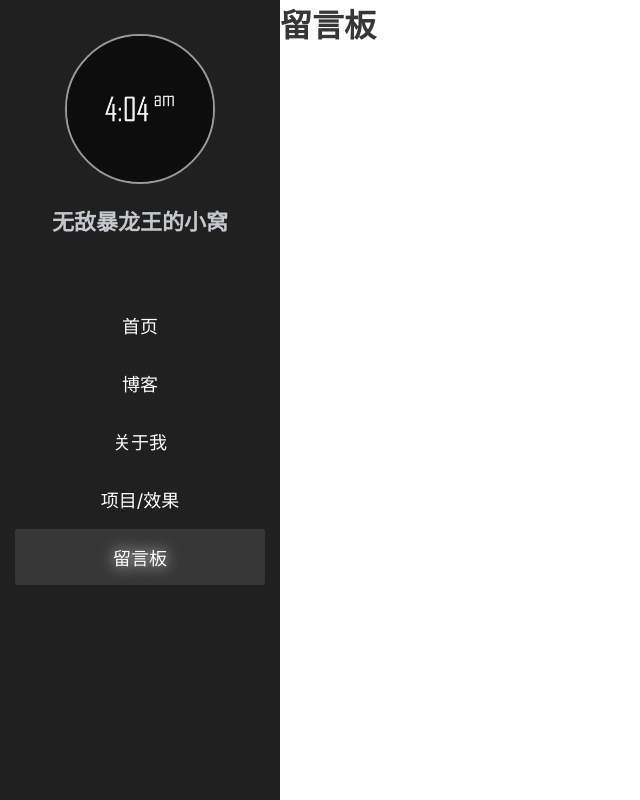
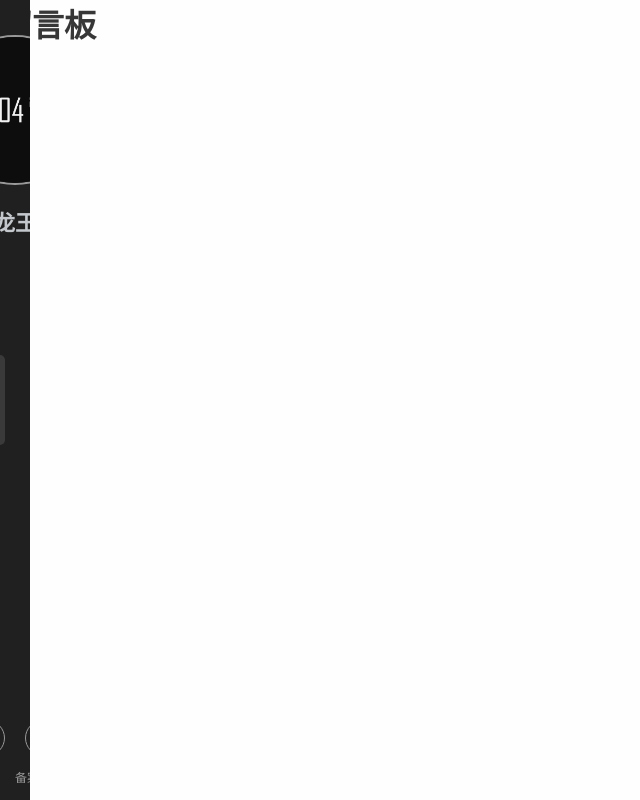
Before and after one commit to Joe-273/blog-client, a Vue app: page /leavewords in a window 1280 px wide. Shown: the whole page, without its empty margins (0-640 px from the left). Built offline with nearby package versions, Linux system fonts and the light colour scheme; a small style sheet from the web is missing.

Commit message:
调整优化了siteAside组件(大多为contact组件和menu组件)

```diff
--- a/src/App.vue
+++ b/src/App.vue
@@ -2,8 +2,12 @@
   <div id="app">
     <Layout>
       <template #left>
-        <div class="left">
+        <div class="left" :class="{ switched: !isAsideClosed }">
           <SiteAside></SiteAside>
+          <div class="switchButton" @click="switchAsideHandler">
+            <Icon class="icon" :type="isAsideClosed ? 'arrowLeft' : 'arrowRight'" />
+          </div>
+          <div class="overlap"></div>
         </div>
       </template>
       <template>
@@ -16,6 +20,7 @@
 <script>
 import Layout from "@/components/Layout";
 import SiteAside from "@/components/SiteAside";
+import Icon from "@/components/Icon";
 import { RouterView } from "vue-router";
 
 export default {
@@ -23,18 +28,67 @@ export default {
   components: {
     Layout,
     SiteAside,
+    Icon,
+  },
+  data() {
+    return {
+      isAsideClosed: false,
+    };
+  },
+  methods: {
+    switchAsideHandler() {
+      this.isAsideClosed = !this.isAsideClosed;
+    },
   },
 };
 </script>
 
 <style lang="less" scoped>
 @import "~@/styles/common.less";
+@import "~@/styles/var.less";
 #app {
   .self-fill(fixed);
+  background-color: @white;
   .left {
     width: 280px;
     height: 100%;
-    background-color: lightcoral;
+    transition: 0.25s;
+    position: relative;
+    &.switched {
+      width: 0;
+    }
+    @r: 8px;
+    .switchButton {
+      position: absolute;
+      width: 5px;
+      height: 90px;
+      background-color: lighten(@dark, 10%);
+      z-index: 999;
+      left: 100%;
+      top: 50%;
+      transform: translateY(-50%);
+      border-radius: 0 @r @r 0;
+      cursor: pointer;
+      transition: 0.25s;
+      overflow: hidden;
+      .icon {
+        transition: 0.25s 0.1s;
+        position: absolute;
+        top: 50%;
+        transform: translateY(-50%);
+        right: 5px;
+        color: @gray;
+        font-size: 28px;
+      }
+      &:hover {
+        width: 25px;
+        height: 50px;
+        border-radius: 0 16px 16px 0;
+        .icon {
+          transform: translateY(-50%) translateX(5px);
+        }
+      }
+    }
   }
 }
 </style>
--- a/src/components/Icon/index.vue
+++ b/src/components/Icon/index.vue
@@ -7,8 +7,8 @@ const mapIcon = {
   github: "icon-github1",
   error: "icon-cuowu",
   arrowDown: "icon-chevron_big_down",
-  arrowLeft: "icon-cc-arrow-left-circle",
-  arrowRight: "icon-cc-arrow-right-circle",
+  arrowLeft: "icon-chevron_left",
+  arrowRight: "icon-chevron_right",
   arrowUp: "icon-chevron_big_up",
   info: "icon-xinxi",
   leaveWord: "icon-liuyan",
@@ -41,7 +41,7 @@ export default {
 </script>
 
 <style lang="less" scoped>
-@import "//at.alicdn.com/t/c/font_4629566_z2m1m9bqzlc.css";
+@import "//at.alicdn.com/t/c/font_4629566_qksmaqxzzo8.css";
 .iconfont {
   font-size: inherit;
   color: inherit;
--- a/src/components/SiteAside/Contact/index.vue
+++ b/src/components/SiteAside/Contact/index.vue
@@ -59,22 +59,22 @@ export default {
 <style lang="less" scoped>
 @import "~@/styles/common.less";
 @import "~@/styles/var.less";
+@width: 240px;
 .contact-container {
-  margin: 30px 0;
+  .flex-center();
+  .self-center();
+  top: -30px;
   color: @lightWords;
-  .flex-center();
   font-size: 14px;
-  padding-top: 100%;
-  position: relative;
-  justify-content: space-around;
   .item {
+    margin: 0 10px;
     .aLink {
-      .flex-center();
       .icon {
+        @d: 36px;
         .flex-center();
         .border-style(50%, @lightWords);
-        width: 36px;
-        height: 36px;
+        width: @d;
+        height: @d;
         font-size: 22px;
         transition: 0.25s;
       }
@@ -87,15 +87,18 @@ export default {
     }
     .image {
       transform-origin: center 110%;
-      transform: scaleY(0);
       opacity: 0;
       transition: 0.25s;
       position: absolute;
       pointer-events: none;
-      left: 0;
-      top: -20px;
+      left: 50%;
+      bottom: 50px;
+      transform: translate(-50%, 0) scaleY(0);
+      max-width: @width;
+      max-height: @width;
+      width: 100%;
+      margin: 0 auto;
       padding-top: 100%;
-      width: 100%;
       background-color: @gray;
       .border-style(8px);
       &::after {
@@ -119,7 +122,7 @@ export default {
     &:hover {
       .image {
         opacity: 1;
-        transform: scaleY(1);
+        transform: translate(-50%, 0) scaleY(1);
       }
     }
   }
--- a/src/components/SiteAside/Menu/index.vue
+++ b/src/components/SiteAside/Menu/index.vue
@@ -21,7 +21,9 @@
 @import "~@/styles/var.less";
 .munu-container {
   width: 100%;
+  overflow: hidden;
   .item {
+    white-space: nowrap;
     position: relative;
     transition: 0.25s;
     .border-style(4px;transparent);
@@ -31,10 +33,12 @@
       padding: 15px 0;
       .flex-center();
       .icon {
-        position: absolute;
-        left: 20%;
-        top: 50%;
-        transform: translateY(-50%);
+        .flex-center();
+        margin-right: 14px;
+        font-size: 22px;
+      }
+      span {
+        padding-right: 20px;
       }
     }
     .active,
--- a/src/components/SiteAside/index.vue
+++ b/src/components/SiteAside/index.vue
@@ -7,9 +7,9 @@
       </div>
       <Menu />
     </div>
-    <div>
+    <div class="footer">
       <Contact />
-      <p class="footer">备案号:xxxx</p>
+      <p>备案号:xxxx</p>
     </div>
   </div>
 </template>
@@ -39,10 +39,11 @@ export default {
 @import "~@/styles/common.less";
 .site-aside-container {
   height: 100%;
-  padding: 5%;
+  width: 100%;
+  transition: 0.2s;
+  padding: 15px;
   overflow-y: scroll;
   overflow-x: hidden;
-  text-align: center;
   display: flex;
   flex-direction: column;
   justify-content: space-between;
@@ -52,14 +53,15 @@ export default {
     display: flex;
     flex-direction: column;
     justify-content: space-around;
+    flex: 0 0 auto;
     > * {
       margin: 20px 0;
     }
     .avatar {
-      flex: 0 0 auto;
       .flex-center();
       flex-direction: column;
       .nameText {
+        white-space: nowrap;
         margin: 20px 0;
         color: @gray;
         font-size: 22px;
@@ -71,9 +73,15 @@ export default {
     display: none;
   }
   .footer {
-    margin: 10px 0;
+    text-align: center;
+    position: relative;
+    display: flex;
+    flex-direction: column;
+    justify-content: space-around;
+    color: @lightWords;
+    white-space: nowrap;
     font-size: 12px;
-    color: @lightWords;
+    margin-top: 40px;
   }
 }
 </style>
```
Also changed, not shown: src/views/Home/index.vue (+0 -8 lines), src/api/README.md (renamed from src/api/接口文档.md).
